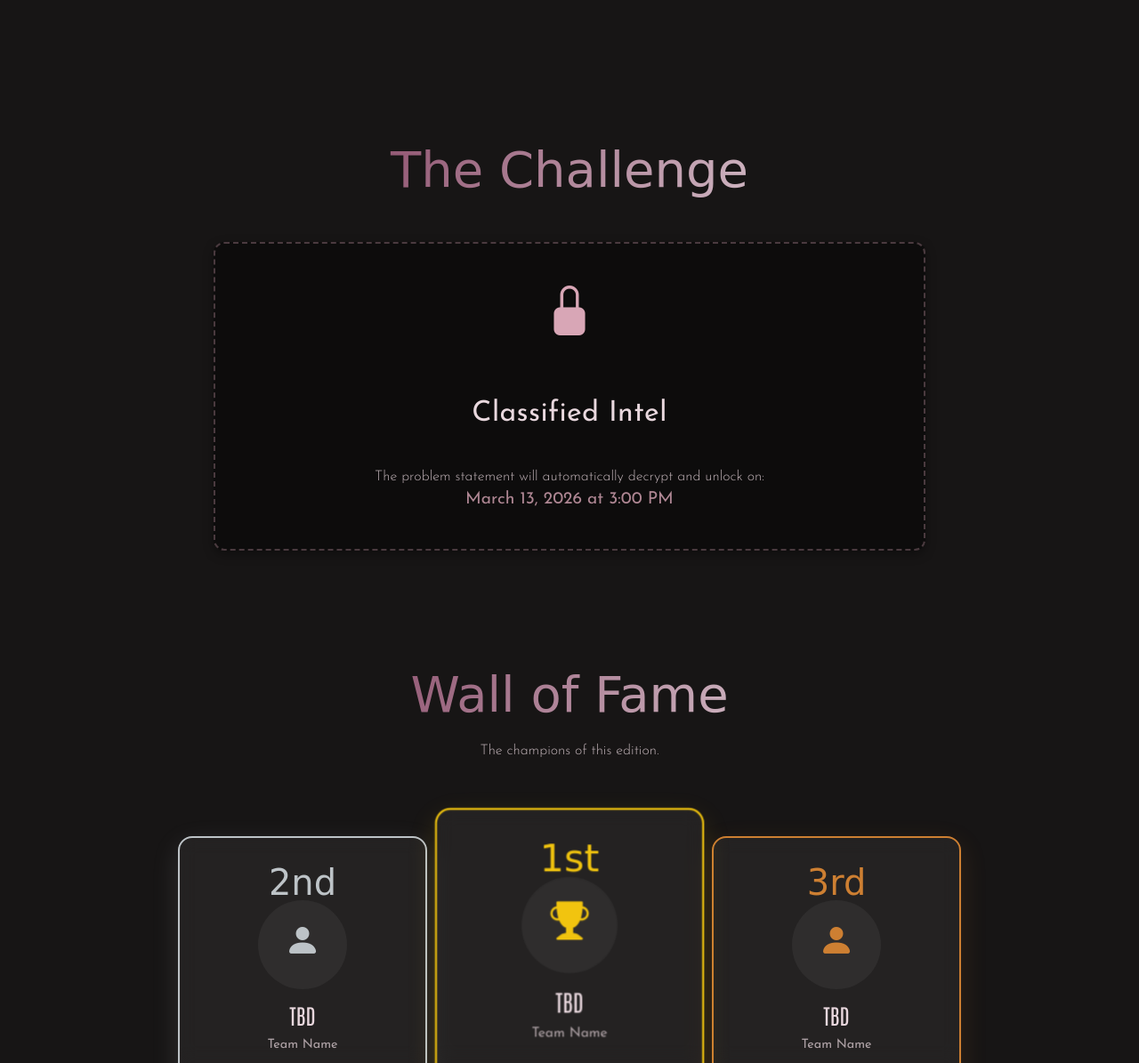
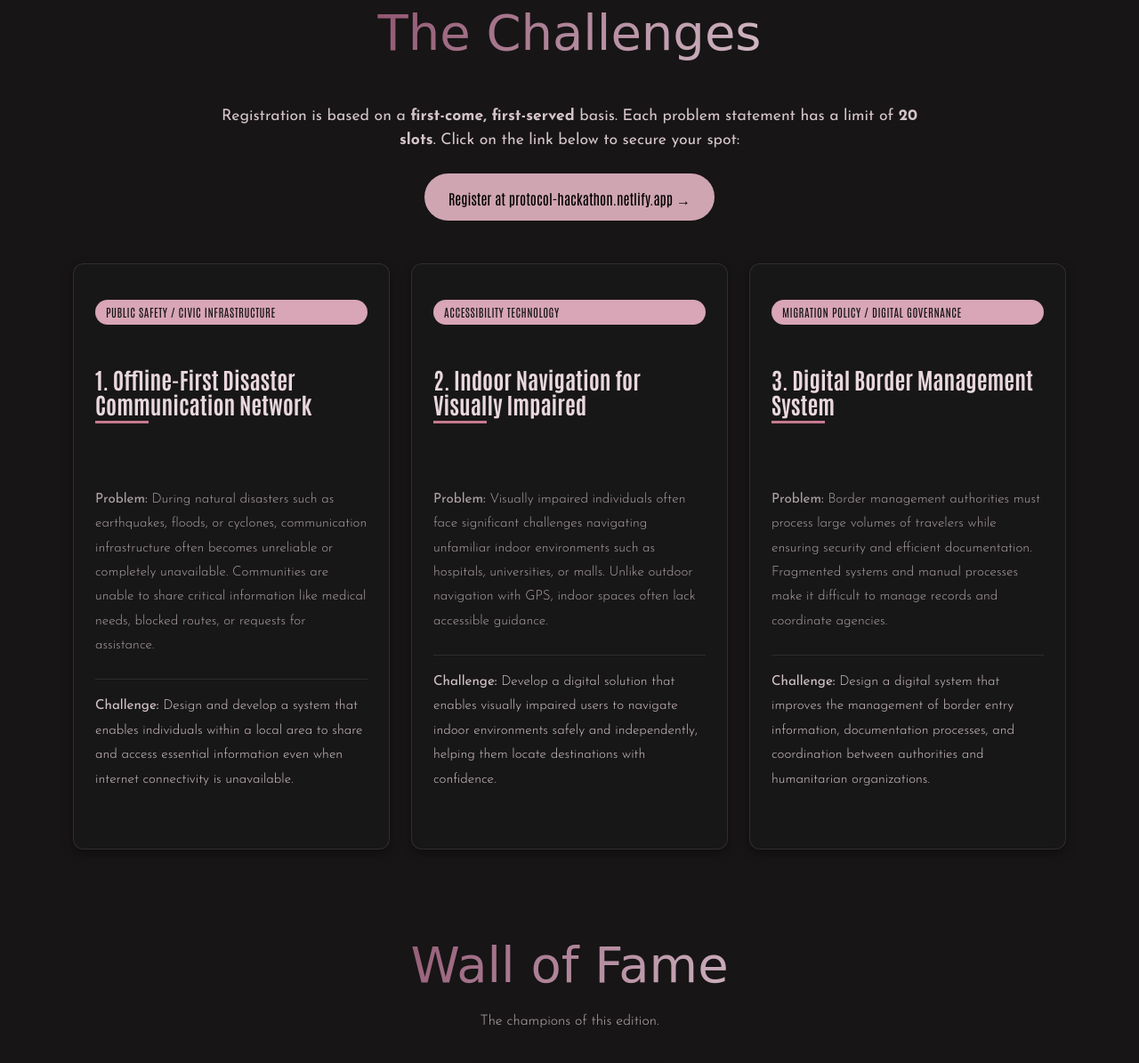
Before and after one commit to must-not-be-namedd/Protocol_LeaderBoard, a plain HTML site: page Website/hackathon.html in a window 1280 px wide. Shown: the part 815-2010 px from the top of the page at 89% size. Drawn offline with nearby package versions, Linux system fonts and the light colour scheme; a web font is replaced by a local one.

Commit message:
Update hackathon.html

```diff
--- a/Website/hackathon.html
+++ b/Website/hackathon.html
@@ -4,41 +4,35 @@
 <head>
   <meta charset="utf-8" />
   <meta name="viewport" content="width=device-width,initial-scale=1" />
-  <title>Protocol | CodeLocked — Mega Hackathon</title>
+  <title>Protocol — Mega Hackathon</title>
 
   <link href="https://cdn.jsdelivr.net/npm/bootstrap@5.3.3/dist/css/bootstrap.min.css" rel="stylesheet">
   <link href="https://cdn.jsdelivr.net/npm/bootstrap-icons@1.11.3/font/bootstrap-icons.css" rel="stylesheet">
-  <link href="https://fonts.googleapis.com/css2?family=Antonio:wght@400;700&family=Pacifico&display=swap" rel="stylesheet">
-  <link href="https://fonts.googleapis.com/css2?family=Josefin+Sans:wght@300;400;500;600;700&family=Delicious+Handrawn&display=swap" rel="stylesheet">
+  <link href="https://fonts.googleapis.com/css2?family=Antonio:wght@400;700&family=Pacifico&display=swap"
+    rel="stylesheet">
+  <link
+    href="https://fonts.googleapis.com/css2?family=Josefin+Sans:wght@300;400;500;600;700&family=Delicious+Handrawn&display=swap"
+    rel="stylesheet">
 
   <link rel="stylesheet" href="styles.css">
   <link rel="icon" type="image/png" href="./data/Protocol(Round-Logo).png">
 
   <style>
-    /* Hackathon Specific Styles - You can move these to styles.css later */
+    /* Hackathon Specific Styles */
     .hackathon-hero {
       padding-top: 140px;
       padding-bottom: 60px;
       text-align: center;
     }
+
     .hackathon-title .handwritten {
       font-size: clamp(4rem, 8vw, 7rem);
       line-height: 1;
     }
+
     .hackathon-title .condensed {
       font-size: clamp(2rem, 5vw, 4rem);
       color: var(--text-light);
-    }
-
-    /* Lock State Styling */
-    .locked-box {
-      border: 2px dashed rgba(216, 166, 182, 0.3);
-      background: rgba(0, 0, 0, 0.4);
-      display: flex;
-      flex-direction: column;
-      align-items: center;
-      justify-content: center;
-      min-height: 300px;
     }
 
     /* Podium Winners Section */
@@ -50,6 +44,7 @@
       margin-top: 4rem;
       flex-wrap: wrap;
     }
+
     .winner-card {
       background: var(--glass);
       border-radius: 16px;
@@ -60,6 +55,7 @@
       border: 2px solid transparent;
       transition: transform 0.3s ease, box-shadow 0.3s ease;
     }
+
     .winner-card:hover {
       transform: translateY(-8px) !important;
     }
@@ -68,14 +64,17 @@
     .winner-gold {
       border-color: #f1c40f;
       box-shadow: 0 10px 30px rgba(241, 196, 15, 0.15);
-      transform: scale(1.08); /* Make 1st place larger */
+      transform: scale(1.08);
+      /* Make 1st place larger */
       z-index: 2;
       margin-bottom: 20px;
     }
+
     .winner-silver {
       border-color: #bdc3c7;
       box-shadow: 0 10px 30px rgba(189, 195, 199, 0.15);
     }
+
     .winner-bronze {
       border-color: #cd7f32;
       box-shadow: 0 10px 30px rgba(205, 127, 50, 0.15);
@@ -92,9 +91,18 @@
       justify-content: center;
       font-size: 2.5rem;
     }
-    .winner-gold .winner-avatar { color: #f1c40f; }
-    .winner-silver .winner-avatar { color: #bdc3c7; }
-    .winner-bronze .winner-avatar { color: #cd7f32; }
+
+    .winner-gold .winner-avatar {
+      color: #f1c40f;
+    }
+
+    .winner-silver .winner-avatar {
+      color: #bdc3c7;
+    }
+
+    .winner-bronze .winner-avatar {
+      color: #cd7f32;
+    }
 
     .winner-rank {
       font-family: 'Delicious Handrawn', cursive;
@@ -102,6 +110,7 @@
       margin-bottom: 0;
       line-height: 1;
     }
+
     .winner-name {
       font-family: 'Antonio', sans-serif;
       font-size: 1.5rem;
@@ -109,14 +118,67 @@
       margin-top: 10px;
     }
 
+    /* PS Card Improvements */
+    .ps-card {
+      width: 100% !important;
+      max-width: 100% !important;
+      min-height: 100%;
+      display: flex;
+      flex-direction: column;
+      padding: 2.5rem 1.5rem !important;
+      margin: 0 !important;
+      background: rgba(26, 26, 26, 0.6) !important;
+      border: 1px solid rgba(216, 166, 182, 0.15);
+      transition: transform 0.3s ease, box-shadow 0.3s ease;
+    }
+
+    .ps-card:hover {
+      transform: translateY(-5px);
+      border-color: var(--muted-pink);
+      box-shadow: 0 10px 30px rgba(216, 166, 182, 0.1);
+    }
+
+    .ps-card .about-box-title {
+      font-family: 'Antonio', sans-serif !important;
+      font-size: 1.6rem !important;
+      font-weight: 700 !important;
+      line-height: 1.1;
+      margin-bottom: 1.5rem;
+      color: var(--text-light) !important;
+      background: none !important;
+      -webkit-text-fill-color: var(--text-light) !important;
+    }
+
+    .ps-card .about-box-content {
+      flex-grow: 1;
+      font-size: 1rem;
+      line-height: 1.6;
+      opacity: 0.9;
+    }
+
+    .ps-badge {
+      background: var(--muted-pink);
+      color: #171515;
+      padding: 4px 12px;
+      border-radius: 20px;
+      font-size: 0.8rem;
+      font-family: 'Antonio', sans-serif;
+      margin-bottom: 15px;
+      display: inline-block;
+      text-transform: uppercase;
+      letter-spacing: 0.5px;
+    }
+
     @media (max-width: 992px) {
       .podium-grid {
         flex-direction: column;
         align-items: center;
       }
+
       .winner-gold {
         transform: scale(1);
-        order: -1; /* Keep 1st place on top for mobile */
+        order: -1;
+        /* Keep 1st place on top for mobile */
         margin-bottom: 0;
       }
     }
@@ -130,7 +192,8 @@
         <a class="navbar-brand" href="./index.html">
           <img src="./data/logo.png" alt="Protocol Logo" class="nav-logo">
         </a>
-        <button class="navbar-toggler" type="button" data-bs-toggle="collapse" data-bs-target="#mainNav" aria-controls="mainNav" aria-expanded="false" aria-label="Toggle navigation">
+        <button class="navbar-toggler" type="button" data-bs-toggle="collapse" data-bs-target="#mainNav"
+          aria-controls="mainNav" aria-expanded="false" aria-label="Toggle navigation">
           <span class="navbar-toggler-icon"></span>
         </button>
         <div class="collapse navbar-collapse justify-content-center" id="mainNav">
@@ -140,7 +203,8 @@
             <li class="nav-item"><a class="nav-link" href="./core.html">Core</a></li>
             <li class="nav-item"><a class="nav-link" href="./events.html">Events</a></li>
             <li class="nav-item">
-              <a class="nav-link" href="./hackathon.html" style="color: var(--muted-pink); font-weight: 700;">Hackathon</a>
+              <a class="nav-link" href="./hackathon.html"
+                style="color: var(--muted-pink); font-weight: 700;">Hackathon</a>
             </li>
             <li class="nav-item"><a class="nav-link" href="./synergy.html">Synergy Weekly</a></li>
             <li class="nav-item"><a class="nav-link" href="./notes.html">Notes</a></li>
@@ -159,34 +223,96 @@
       <div class="row justify-content-center">
         <div class="col-lg-8">
           <h1 class="hackathon-title mb-4">
-            <span class="condensed d-block mb-2">PROTOCOL & CODELOCKED PRESENTS</span>
+            <span class="condensed d-block mb-2">PROTOCOL PRESENTS</span>
             <span class="handwritten">Mega Hackathon</span>
           </h1>
           <p class="hero-desc mx-auto text-center" style="margin-top: 1rem;">
-            48 Hours. Infinite Possibilities. Join the CSE department's ultimate coding showdown. Build, innovate, and claim your spot on the Wall of Fame.
+            48 Hours. Infinite Possibilities. Join the CSE department's ultimate coding showdown. Build, innovate, and
+            claim your spot on the Wall of Fame.
           </p>
         </div>
       </div>
     </section>
 
     <section class="container py-5">
-      <h2 class="section-heading text-center mb-5">The Challenge</h2>
+      <h2 class="section-heading text-center mb-5">The Challenges</h2>
 
-      <div id="ps-locked" class="about-box mx-auto locked-box" style="max-width: 800px;">
-        <i class="bi bi-lock-fill mb-3" style="font-size: 3.5rem; color: var(--muted-pink);"></i>
-        <h3 class="condensed text-center mb-2" style="font-size: 2rem;">Classified Intel</h3>
-        <p class="text-center mb-0" style="color: var(--text-light); opacity: 0.8;">
-          The problem statement will automatically decrypt and unlock on:<br>
-          <strong id="reveal-time-display" style="color: var(--muted-pink); font-size: 1.2rem;">Loading...</strong>
+      <div class="text-center mb-5">
+        <p class="mx-auto" style="max-width: 800px; color: var(--text-light); opacity: 0.9; font-size: 1.1rem;">
+          Registration is based on a <strong>first-come, first-served</strong> basis.
+          Each problem statement has a limit of <strong>20 slots</strong>. Click on the link below to secure your spot:
         </p>
+        <div class="mt-4">
+          <a href="https://protocol-hackathon.netlify.app/" class="btn btn-pill btn-light-fill" target="_blank">Register
+            at protocol-hackathon.netlify.app &rarr;</a>
+        </div>
       </div>
 
+      <div class="row g-4 justify-content-center">
+        <!-- Problem Statement 1 -->
+        <div class="col-lg-4">
+          <div class="about-box ps-card">
+            <span class="ps-badge">Public Safety / Civic Infrastructure</span>
+            <h3 class="about-box-title">1. Offline-First Disaster Communication Network</h3>
+            <div class="about-box-content mt-3">
+              <p style="font-size: 0.95rem; opacity: 0.8; margin-bottom: 1.5rem;">
+                <strong>Problem:</strong> During natural disasters such as earthquakes, floods, or cyclones,
+                communication infrastructure often becomes unreliable or completely unavailable. Communities are unable
+                to share critical information like medical needs, blocked routes, or requests for assistance.
+              </p>
+              <p class="pt-3" style="font-size: 0.95rem; border-top: 1px solid rgba(255,255,255,0.1);">
+                <strong>Challenge:</strong> Design and develop a system that enables individuals within a local area to
+                share and access essential information even when internet connectivity is unavailable.
+              </p>
+            </div>
+          </div>
+        </div>
 
+        <!-- Problem Statement 2 -->
+        <div class="col-lg-4">
+          <div class="about-box ps-card">
+            <span class="ps-badge">Accessibility Technology</span>
+            <h3 class="about-box-title">2. Indoor Navigation for Visually Impaired</h3>
+            <div class="about-box-content mt-3">
+              <p style="font-size: 0.95rem; opacity: 0.8; margin-bottom: 1.5rem;">
+                <strong>Problem:</strong> Visually impaired individuals often face significant challenges navigating
+                unfamiliar indoor environments such as hospitals, universities, or malls. Unlike outdoor navigation with
+                GPS, indoor spaces often lack accessible guidance.
+              </p>
+              <p class="pt-3" style="font-size: 0.95rem; border-top: 1px solid rgba(255,255,255,0.1);">
+                <strong>Challenge:</strong> Develop a digital solution that enables visually impaired users to navigate
+                indoor environments safely and independently, helping them locate destinations with confidence.
+              </p>
+            </div>
+          </div>
+        </div>
+
+        <!-- Problem Statement 3 -->
+        <div class="col-lg-4">
+          <div class="about-box ps-card">
+            <span class="ps-badge">Migration Policy / Digital Governance</span>
+            <h3 class="about-box-title">3. Digital Border Management System</h3>
+            <div class="about-box-content mt-3">
+              <p style="font-size: 0.95rem; opacity: 0.8; margin-bottom: 1.5rem;">
+                <strong>Problem:</strong> Border management authorities must process large volumes of travelers while
+                ensuring security and efficient documentation. Fragmented systems and manual processes make it difficult
+                to manage records and coordinate agencies.
+              </p>
+              <p class="pt-3" style="font-size: 0.95rem; border-top: 1px solid rgba(255,255,255,0.1);">
+                <strong>Challenge:</strong> Design a digital system that improves the management of border entry
+                information, documentation processes, and coordination between authorities and humanitarian
+                organizations.
+              </p>
+            </div>
+          </div>
+        </div>
+      </div>
     </section>
 
     <section class="container py-5 mb-5">
       <h2 class="section-heading text-center">Wall of Fame</h2>
-      <p class="text-center" style="color: var(--text-light); opacity: 0.8; font-weight: 300;">The champions of this edition.</p>
+      <p class="text-center" style="color: var(--text-light); opacity: 0.8; font-weight: 300;">The champions of this
+        edition.</p>
 
       <div class="podium-grid">
 
@@ -234,7 +360,8 @@
         <div class="col-md-5 mb-4">
           <h5 class="footer-heading condensed">Contact Us</h5>
           <p class="footer-contact">+91 8217617133<br />protocol.cse@bmsce.ac.in</p>
-          <p class="footer-address">B M S College of Engineering<br>Bull Temple Road, Basavanagudi<br>Bengaluru - 560019</p>
+          <p class="footer-address">B M S College of Engineering<br>Bull Temple Road, Basavanagudi<br>Bengaluru - 560019
+          </p>
         </div>
         <div class="col-md-3 d-flex align-items-center justify-content-end">
           <div class="social-icons d-flex flex-column gap-3">
@@ -257,44 +384,14 @@
   <script src="https://cdn.jsdelivr.net/npm/bootstrap@5.3.3/dist/js/bootstrap.bundle.min.js"></script>
 
   <script>
-    // ==========================================
-    // CONFIGURATION: Set your reveal date & time here
-    // Format: "YYYY-MM-DDTHH:MM:SS" (e.g., "2026-03-15T18:00:00")
-    // ==========================================
-    const REVEAL_DATETIME_STRING = "2026-03-13T15:00:00";
-
     document.addEventListener("DOMContentLoaded", () => {
-      const revealDate = new Date(REVEAL_DATETIME_STRING);
-      const lockedSection = document.getElementById("ps-locked");
-      const unlockedSection = document.getElementById("ps-unlocked");
-      const timeDisplay = document.getElementById("reveal-time-display");
-
-      // Format date nicely for the UI (e.g., "March 20, 2026 at 10:00 AM")
-      const options = { month: 'long', day: 'numeric', year: 'numeric', hour: 'numeric', minute: '2-digit', hour12: true };
-      timeDisplay.innerText = revealDate.toLocaleString('en-US', options);
-
-      function checkRevealStatus() {
-        const now = new Date();
-        if (now >= revealDate) {
-          // Time has passed: Hide lock, show content
-          lockedSection.style.display = "none";
-          unlockedSection.style.display = "block";
-        } else {
-          // Time has not passed: Ensure lock is visible
-          lockedSection.style.display = "flex";
-          unlockedSection.style.display = "none";
-        }
+      // Footer year auto-update
+      const yearSpan = document.getElementById("year");
+      if (yearSpan) {
+        yearSpan.innerText = new Date().getFullYear();
       }
-
-      // Check immediately on load
-      checkRevealStatus();
-
-      // Check every 10 seconds to auto-unlock without refreshing
-      setInterval(checkRevealStatus, 10000);
-
-      // Footer year auto-update
-      document.getElementById("year").innerText = new Date().getFullYear();
     });
   </script>
 </body>
+
 </html>
```
